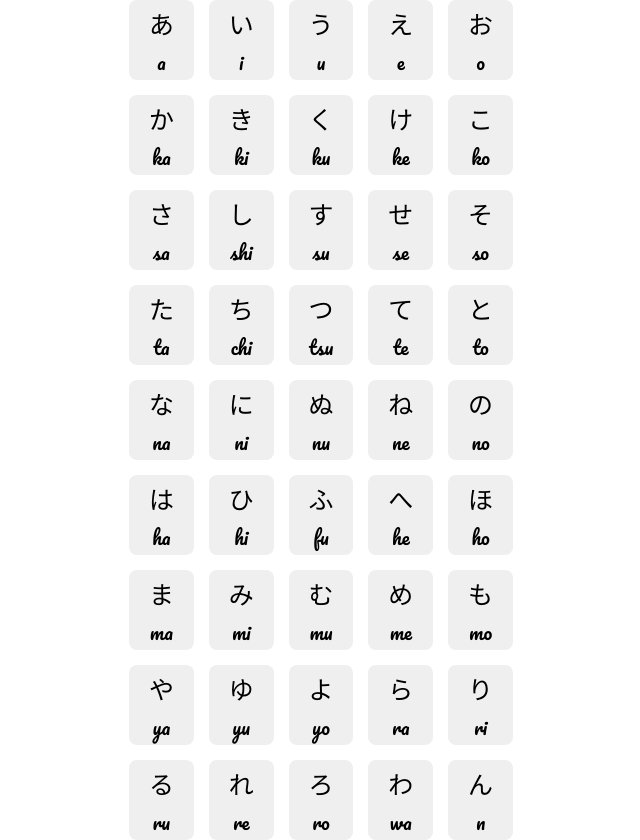
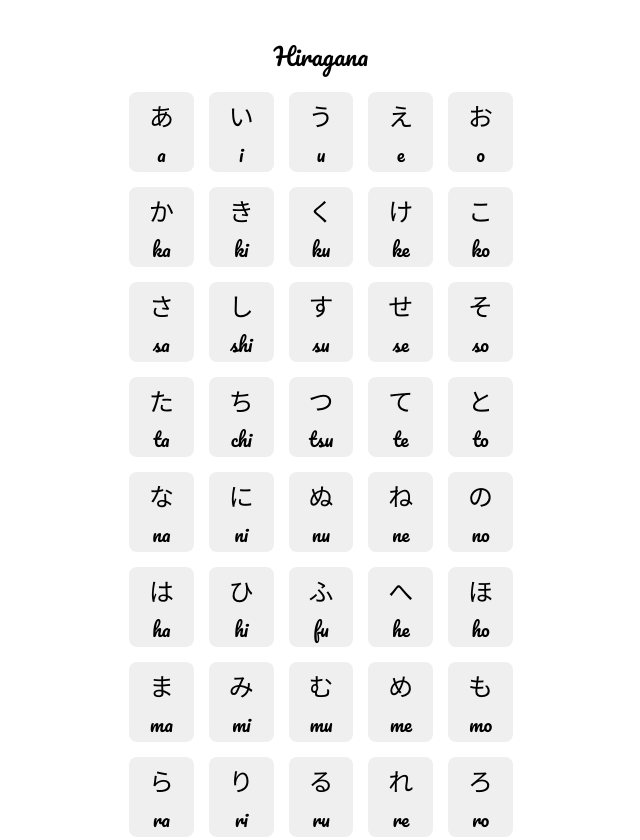
Before and after one commit to jaroddev/japalearn, a Svelte app: page / in a window 1280 px wide. Shown: the top 840 px of the page, without its empty margins (319-959 px from the left). Built offline with nearby package versions, Linux system fonts and the light colour scheme; a web font is replaced by a local one.

Commit message:
Completed the data and added concepts like alphabet and subsets to the model

```diff
--- a/src/App.svelte
+++ b/src/App.svelte
@@ -1,25 +1,17 @@
 <script lang="ts">
-  import { onMount } from "svelte";
+  import { Alphabet, KanaFactory } from "./model/alphabet.js";
+  import { KanaSubsetMock } from "./data/mock.js";
 
-  import type { Repository, Letter } from "./data/mock.js";
-  import { MockDAO } from "./data/mock.js";
+  import SubSet from "./lib/SubSet.svelte";
 
-  import LetterTile from "./lib/LetterTile.svelte";
-
-  const repo: Repository = new MockDAO();
-  let letters: Array<Letter> = [];
-
-  onMount(() => {
-    letters = repo.ListLetter();
-  });
+  const mock = new KanaSubsetMock();
+  let alphabet: Alphabet = KanaFactory.createKana(mock);
 </script>
 
 <main>
-  <div class="grid">
-    {#each letters as { romaji, hiragana }}
-      <LetterTile japanese={hiragana} {romaji} />
-    {/each}
-  </div>
+  {#each alphabet.subsets as { name, letters }}
+    <SubSet {name} {letters} />
+  {/each}
 </main>
 
 <style>
@@ -27,10 +19,4 @@
     width: 30%;
     margin: 0 auto;
   }
-
-  .grid {
-    display: grid;
-    grid-template-columns: repeat(5, 1fr);
-    gap: 15px;
-  }
 </style>
--- a/src/data/mock.ts
+++ b/src/data/mock.ts
@@ -1,271 +1,385 @@
-export class Letter {
-    romaji: string;
-    hiragana: string;
-    katakana: string;
-}
+import type { KanaSubsetFactory, Subset } from "../model/alphabet";
 
-export interface Repository {
-    ListLetter(): Array<Letter>
-    // CheckAnswer(have: string, want: string, letter: Letter): GuessResult
-}
-
-class GuessResult { }
-export class Correct extends GuessResult { }
-export class Wrong extends GuessResult { }
-
-class Exercice {
-    letter: Letter
-    have: string
-    want: string
-}
-
-
-export class MockDAO implements Repository {
-
-    ListLetter(): Array<Letter> {
-        return [
+export class KanaSubsetMock implements KanaSubsetFactory {
+    common(): Subset {
+        return {
+            name: "Hiragana",
+            letters: [
                 {
                     "romaji": "a",
                     "hiragana": "あ",
-                "katakana": ""
+                    "katakana": "ア"
                 },
                 {
                     "romaji": "i",
                     "hiragana": "い",
-                "katakana": ""
+                    "katakana": "イ"
                 },
                 {
                     "romaji": "u",
                     "hiragana": "う",
-                "katakana": ""
+                    "katakana": "ウ"
                 },
                 {
                     "romaji": "e",
                     "hiragana": "え",
-                "katakana": ""
+                    "katakana": "エ"
                 },
                 {
                     "romaji": "o",
                     "hiragana": "お",
-                "katakana": ""
+                    "katakana": "オ"
                 },
                 {
                     "romaji": "ka",
                     "hiragana": "か",
-                "katakana": ""
+                    "katakana": "カ"
                 },
                 {
                     "romaji": "ki",
                     "hiragana": "き",
-                "katakana": ""
+                    "katakana": "キ"
                 },
                 {
                     "romaji": "ku",
                     "hiragana": "く",
-                "katakana": ""
+                    "katakana": "ク"
                 },
                 {
                     "romaji": "ke",
                     "hiragana": "け",
-                "katakana": ""
+                    "katakana": "ケ"
                 },
                 {
                     "romaji": "ko",
                     "hiragana": "こ",
-                "katakana": ""
+                    "katakana": "コ"
                 },
                 {
                     "romaji": "sa",
                     "hiragana": "さ",
-                "katakana": ""
+                    "katakana": "サ"
                 },
                 {
                     "romaji": "shi",
                     "hiragana": "し",
-                "katakana": ""
+                    "katakana": "シ"
                 },
                 {
                     "romaji": "su",
                     "hiragana": "す",
-                "katakana": ""
+                    "katakana": "ス"
                 },
                 {
                     "romaji": "se",
                     "hiragana": "せ",
-                "katakana": ""
+                    "katakana": "セ"
                 },
                 {
                     "romaji": "so",
                     "hiragana": "そ",
-                "katakana": ""
+                    "katakana": "ソ"
                 },
                 {
                     "romaji": "ta",
                     "hiragana": "た",
-                "katakana": ""
+                    "katakana": "タ"
                 },
                 {
                     "romaji": "chi",
                     "hiragana": "ち",
-                "katakana": ""
+                    "katakana": "チ"
                 },
                 {
                     "romaji": "tsu",
                     "hiragana": "つ",
-                "katakana": ""
+                    "katakana": "ツ"
                 },
                 {
                     "romaji": "te",
                     "hiragana": "て",
-                "katakana": ""
+                    "katakana": "テ"
                 },
                 {
                     "romaji": "to",
                     "hiragana": "と",
-                "katakana": ""
+                    "katakana": "ト"
                 },
                 {
                     "romaji": "na",
                     "hiragana": "な",
-                "katakana": ""
+                    "katakana": "ナ"
                 },
                 {
                     "romaji": "ni",
                     "hiragana": "に",
-                "katakana": ""
+                    "katakana": "ニ"
                 },
                 {
                     "romaji": "nu",
                     "hiragana": "ぬ",
-                "katakana": ""
+                    "katakana": "ヌ"
                 },
                 {
                     "romaji": "ne",
                     "hiragana": "ね",
-                "katakana": ""
+                    "katakana": "ネ"
                 },
                 {
                     "romaji": "no",
                     "hiragana": "の",
-                "katakana": ""
+                    "katakana": "ノ"
                 },
                 {
                     "romaji": "ha",
                     "hiragana": "は",
-                "katakana": ""
+                    "katakana": "ハ"
                 },
                 {
                     "romaji": "hi",
                     "hiragana": "ひ",
-                "katakana": ""
+                    "katakana": "ヒ"
                 },
                 {
                     "romaji": "fu",
                     "hiragana": "ふ",
-                "katakana": ""
+                    "katakana": "フ"
                 },
                 {
                     "romaji": "he",
                     "hiragana": "へ",
-                "katakana": ""
+                    "katakana": "ヘ"
                 },
                 {
                     "romaji": "ho",
                     "hiragana": "ほ",
-                "katakana": ""
+                    "katakana": "ホ"
                 },
                 {
                     "romaji": "ma",
                     "hiragana": "ま",
-                "katakana": ""
+                    "katakana": "マ"
                 },
                 {
                     "romaji": "mi",
                     "hiragana": "み",
-                "katakana": ""
+                    "katakana": "ミ"
                 },
                 {
                     "romaji": "mu",
                     "hiragana": "む",
-                "katakana": ""
+                    "katakana": "ム"
                 },
                 {
                     "romaji": "me",
                     "hiragana": "め",
-                "katakana": ""
+                    "katakana": "メ"
                 },
                 {
                     "romaji": "mo",
                     "hiragana": "も",
-                "katakana": ""
+                    "katakana": "モ"
                 },
+                {
+                    "romaji": "ra",
+                    "hiragana": "ら",
+                    "katakana": "ラ"
+                },
+                {
+                    "romaji": "ri",
+                    "hiragana": "り",
+                    "katakana": "リ"
+                },
+                {
+                    "romaji": "ru",
+                    "hiragana": "る",
+                    "katakana": "ル"
+                },
+                {
+                    "romaji": "re",
+                    "hiragana": "れ",
+                    "katakana": "レ"
+                },
+                {
+                    "romaji": "ro",
+                    "hiragana": "ろ",
+                    "katakana": "ロ"
+                },
+            ]
+        }
+    }
+
+    extended(): Subset {
+        return {
+            name: "Other Hiragana",
+            letters: [
                 {
                     "romaji": "ya",
                     "hiragana": "や",
-                "katakana": ""
+                    "katakana": "ヤ"
                 },
                 {
                     "romaji": "yu",
                     "hiragana": "ゆ",
-                "katakana": ""
+                    "katakana": "ユ"
                 },
                 {
                     "romaji": "yo",
                     "hiragana": "よ",
-                "katakana": ""
-            },
-            {
-                "romaji": "ra",
-                "hiragana": "ら",
-                "katakana": ""
-            },
-            {
-                "romaji": "ri",
-                "hiragana": "り",
-                "katakana": ""
-            },
-            {
-                "romaji": "ru",
-                "hiragana": "る",
-                "katakana": ""
-            },
-            {
-                "romaji": "re",
-                "hiragana": "れ",
-                "katakana": ""
-            },
-            {
-                "romaji": "ro",
-                "hiragana": "ろ",
-                "katakana": ""
+                    "katakana": "ヨ"
                 },
                 {
                     "romaji": "wa",
                     "hiragana": "わ",
-                "katakana": ""
+                    "katakana": "ワ"
                 },
                 {
                     "romaji": "n",
                     "hiragana": "ん",
-                "katakana": ""
+                    "katakana": "ン"
                 }
             ]
         }
+    }
 
-
-    CheckAnswer(exercice: Exercice, answer: string) {
-        let input: string;
-        let output: string;
-
-        switch (exercice.have) {
-            case "":
-
-                break;
-
-            default:
-                break;
+    dakuon(): Subset {
+        return {
+            name: "Dakuon",
+            letters: [
+                {
+                    "romaji": "ga",
+                    "hiragana": "が",
+                    "katakana": "ガ"
+                },
+                {
+                    "romaji": "gi",
+                    "hiragana": "ぎ",
+                    "katakana": "ギ"
+                },
+                {
+                    "romaji": "gu",
+                    "hiragana": "ぐ",
+                    "katakana": "グ"
+                },
+                {
+                    "romaji": "ge",
+                    "hiragana": "げ",
+                    "katakana": "ゲ"
+                },
+                {
+                    "romaji": "go",
+                    "hiragana": "ご",
+                    "katakana": "ゴ"
+                },
+                {
+                    "romaji": "za",
+                    "hiragana": "ざ",
+                    "katakana": "ザ"
+                },
+                {
+                    "romaji": "ji",
+                    "hiragana": "じ",
+                    "katakana": "ジ"
+                },
+                {
+                    "romaji": "zu",
+                    "hiragana": "ず",
+                    "katakana": "ズ"
+                },
+                {
+                    "romaji": "ze",
+                    "hiragana": "ぜ",
+                    "katakana": "ゼ"
+                },
+                {
+                    "romaji": "zo",
+                    "hiragana": "ぞ",
+                    "katakana": "ゾ"
+                },
+                {
+                    "romaji": "da",
+                    "hiragana": "だ",
+                    "katakana": "ダ"
+                },
+                {
+                    "romaji": "ji",
+                    "hiragana": "ぢ",
+                    "katakana": "ヂ"
+                },
+                {
+                    "romaji": "zu",
+                    "hiragana": "づ",
+                    "katakana": "ヅ"
+                },
+                {
+                    "romaji": "de",
+                    "hiragana": "で",
+                    "katakana": "デ"
+                },
+                {
+                    "romaji": "do",
+                    "hiragana": "ど",
+                    "katakana": "ド"
+                },
+                {
+                    "romaji": "ba",
+                    "hiragana": "ば",
+                    "katakana": "バ"
+                },
+                {
+                    "romaji": "bi",
+                    "hiragana": "び",
+                    "katakana": "ビ"
+                },
+                {
+                    "romaji": "bu",
+                    "hiragana": "ぶ",
+                    "katakana": "ブ"
+                },
+                {
+                    "romaji": "be",
+                    "hiragana": "べ",
+                    "katakana": "ベ"
+                },
+                {
+                    "romaji": "bo",
+                    "hiragana": "ぼ",
+                    "katakana": "ボ"
+                },
+            ]
         }
     }
 
-
+    handakuon(): Subset {
+        return {
+            "name": "Handakuon",
+            letters: [
+                {
+                    "romaji": "pa",
+                    "hiragana": "ぱ",
+                    "katakana": "パ"
+                },
+                {
+                    "romaji": "pi",
+                    "hiragana": "ぴ",
+                    "katakana": "ピ"
+                },
+                {
+                    "romaji": "pu",
+                    "hiragana": "ぷ",
+                    "katakana": "プ"
+                },
+                {
+                    "romaji": "pe",
+                    "hiragana": "ぺ",
+                    "katakana": "ペ"
+                },
+                {
+                    "romaji": "po",
+                    "hiragana": "ぽ",
+                    "katakana": "ポ"
+                },
+            ]
         }
+    }
+}
--- /dev/null
+++ b/src/lib/SubSet.svelte
@@ -0,0 +1,36 @@
+<script lang="ts">
+    import type { Letter } from "../model/alphabet.js";
+
+    import LetterTile from "./LetterTile.svelte";
+
+    export let letters: Array<Letter>;
+    export let name: string;
+</script>
+
+<!-- A subset of an alphabet -->
+<div class="subset">
+    <p class="name">{name}</p>
+
+    <div class="grid">
+        {#each letters as { romaji, hiragana }}
+            <LetterTile japanese={hiragana} {romaji} />
+        {/each}
+    </div>
+</div>
+
+<style>
+    .subset {
+        padding: 20px 0;
+    }
+
+    .name {
+        font-size: 1.5em;
+        text-align: center;
+    }
+
+    .grid {
+        display: grid;
+        grid-template-columns: repeat(5, 1fr);
+        gap: 15px;
+    }
+</style>
--- /dev/null
+++ b/src/model/alphabet.ts
@@ -0,0 +1,37 @@
+export class Letter {
+    romaji: string;
+    hiragana: string;
+    katakana: string;
+}
+
+export class Alphabet {
+    subsets: Array<Subset>
+}
+
+export class Subset {
+    letters: Array<Letter>
+    name: string
+}
+
+export class KanaFactory {
+    static createKana(factory: KanaSubsetFactory): Alphabet {
+        let alphabet = new Alphabet();
+
+        alphabet.subsets = [
+            factory.common(),
+            factory.extended(),
+            factory.dakuon(),
+            factory.handakuon()
+        ]
+
+        return alphabet
+    }
+}
+
+// Should be implemented in data folder
+export interface KanaSubsetFactory {
+    common(): Subset
+    extended(): Subset
+    dakuon(): Subset
+    handakuon(): Subset
+}
```
Also changed, not shown: src/lib/Counter.svelte (deleted, +0 -10 lines). Lines whose indentation alone changed are shown as unchanged.
